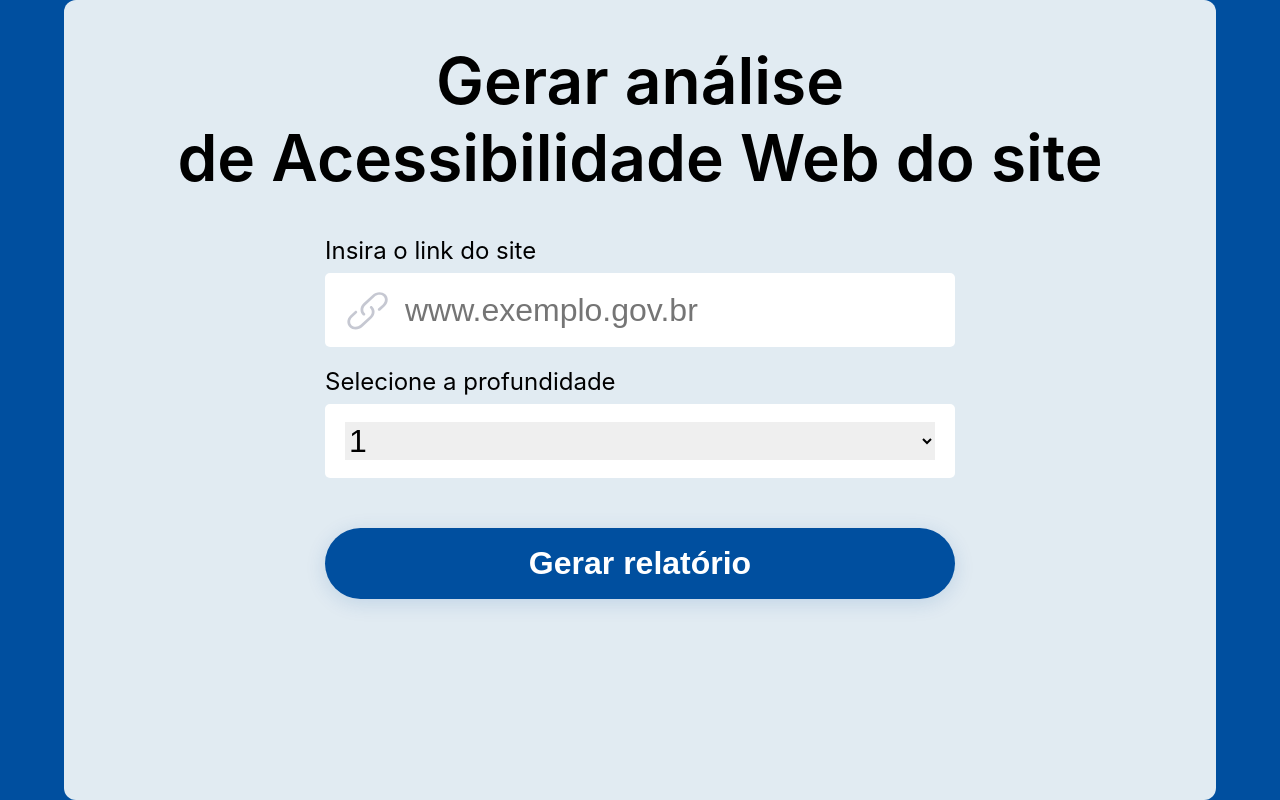
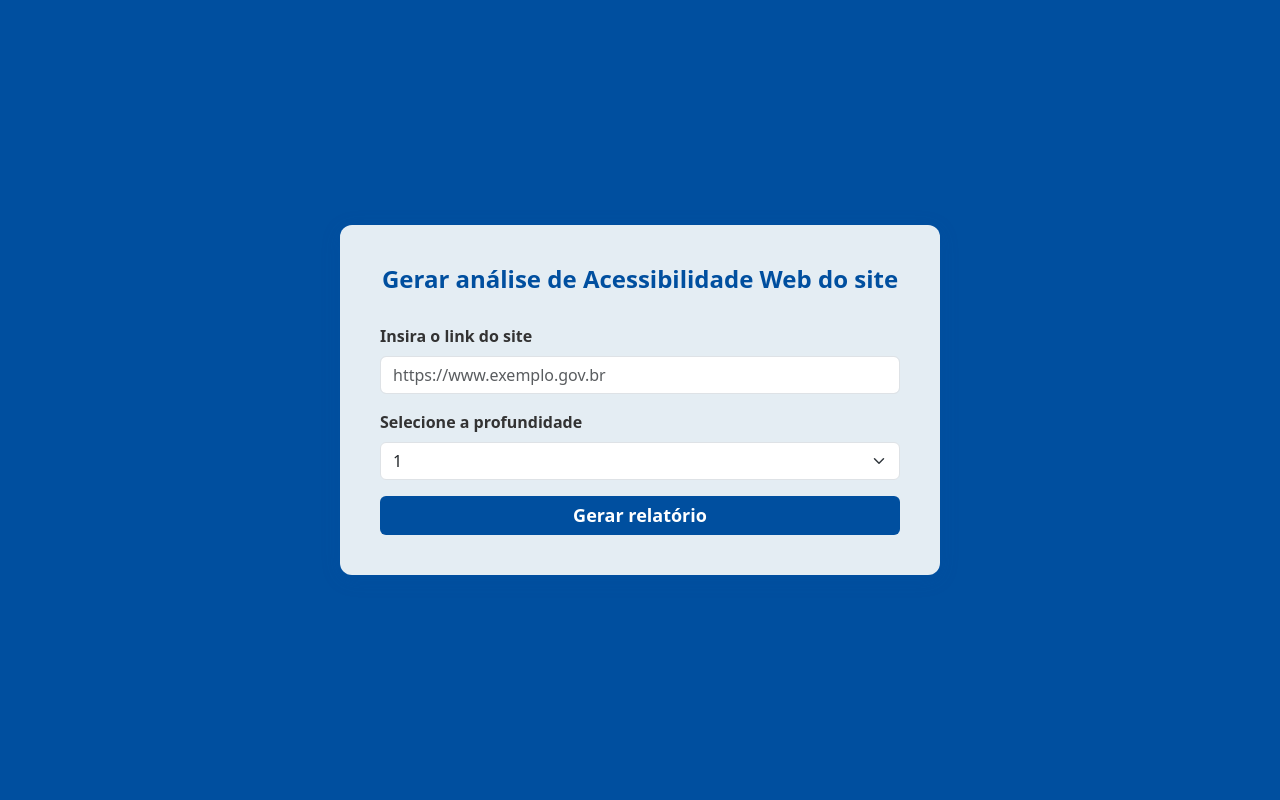
Before and after one commit to fabioramos-02/Acessibilidade, a Django app: page / in a window 1280 px wide. Run offline with Django 5.2, Linux system fonts and the light colour scheme.

Commit message:
refatoração do formulário e estilos da página de análise de acessibilidade; adição de modal de carregamento

```diff
--- a/acessibilidade/meu_app/forms.py
+++ b/acessibilidade/meu_app/forms.py
@@ -1,6 +1,7 @@
 from django import forms
 
 class AnalisarSiteForm(forms.Form):
+
     url = forms.URLField(
         label="Insira o link do site",
         required=True
--- a/acessibilidade/meu_app/static/css/styles.css
+++ b/acessibilidade/meu_app/static/css/styles.css
@@ -1,165 +1,45 @@
-/* Estilo para a página principal */
 body {
-    margin: 0;
-    font-family: 'Inter', sans-serif;
+    background-color: #004F9F;
+    color: #fff;
+    height: 100vh;
     display: flex;
     justify-content: center;
     align-items: center;
+}
+.content-container {
+    background-color: #e4edf3;
+    border-radius: 12px;
+    padding: 40px;
+    box-shadow: 0px 4px 20px rgba(0, 79, 159, 0.15);
+    width: 100%;
+    max-width: 600px;
+}
+.content-container h1 {
+    color: #004F9F;
+    text-align: center;
+    margin-bottom: 30px;
+    font-size: 24px;
+    font-weight: bold;
+}
+.btn-primary {
     background-color: #004F9F;
-    height: 100vh;
+    border: none;
+    font-size: 18px;
+    font-weight: bold;
+    transition: background-color 0.3s ease;
 }
-
-/* Contêiner principal */
-.main-container {
-    display: flex;
-    justify-content: center;
-    align-items: center;
-    background-color: #004F9F;
-    height: 100%;
-    width: 100%;
-}
-
-/* Contêiner do conteúdo */
-.content-container {
-    width: 1812px;
-    height: 800px;
-    max-width: 90%;
-    background: rgba(228, 237, 243, 0.99);
-    border-radius: 12px;
-    display: flex;
-    flex-direction: column;
-    align-items: center;
-}
-
-/* Estilo do Título */
-h1 {
-    font-size: 64px;
-    font-weight: 600;
-    color: black;
-    text-align: center;
-    margin-bottom: 40px;
-    line-height: 1.2;
-}
-
-/* Grupos de inputs */
-.input-group {
-    margin-bottom: 20px;
-    width: 100%;
-    text-align: left;
-}
-
-/* Estilo do Label */
-label {
-    font-size: 24px;
-    color: black;
-    font-weight: 400;
-    margin-bottom: 8px;
-    display: block;
-}
-
-/* Contêiner do input de URL */
-.url-input-container {
-    display: flex;
-    align-items: center;
-    background-color: white;
-    border-radius: 5px;
-    padding: 0 20px;
-    height: 74px;
-}
-
-.icon-placeholder {
-    width: 50px;
-    height: 40px;
-    opacity: 0.5;
-    margin-right: 15px;
-    background-image: url(../svg/url.svg);
-}
-
-/* Estilo do Input de URL */
-input[type="url"] {
-    width: 100%;
-    border: none;
-    font-size: 32px;
-    color: #B5B5B5;
-    font-weight: 400;
-    outline: none;
-    padding: 0;
-}
-
-/* Contêiner do seletor de profundidade */
-.depth-selector {
-    display: flex;
-    align-items: center;
-    background-color: white;
-    border-radius: 5px;
-    height: 74px;
-    padding: 0 20px;
-}
-
-select {
-    border: none;
-    font-size: 32px;
-    font-weight: 400;
-    color: black;
-    width: 100%;
-    outline: none;
-}
-
-/* Botão de Envio */
-button {
-    background-color: #004F9F;
-    color: white;
-    font-size: 32px;
-    font-weight: 600;
-    padding: 17px 0;
-    width: 630px;
-    max-width: 100%;
-    border: none;
-    border-radius: 60px;
-    cursor: pointer;
-    margin-top: 30px;
-    box-shadow: 0px 4px 20px rgba(0, 79, 159, 0.15);
-    transition: background-color 0.3s;
-}
-
-button:hover {
+.btn-primary:hover {
     background-color: #003366;
 }
-
-/* Estilos para o modal */
-.modal {
-    display: none; /* Oculto por padrão */
-    position: fixed;
-    z-index: 1000; /* Aparece acima de outros elementos */
-    left: 0;
-    top: 0;
-    width: 100%;
-    height: 100%;
-    background-color: rgba(0, 0, 0, 0.5); /* Fundo semitransparente */
-    justify-content: center;
-    align-items: center;
+.form-label {
+    color: #333;
+    font-weight: bold;
 }
-
-/* Conteúdo do modal */
 .modal-content {
-    background-color: #fff;
-    padding: 20px;
-    border-radius: 5px;
-    text-align: center;
+    background-color: #004F9F;
+    color: #fff;
 }
-
-/* Spinner de carregamento */
-.spinner {
-    border: 4px solid rgba(0, 0, 0, 0.1);
-    border-top: 4px solid #0056b3;
-    border-radius: 50%;
-    width: 40px;
-    height: 40px;
-    animation: spin 1s linear infinite;
-    margin: 0 auto 10px;
+.spinner-border {
+    width: 3rem;
+    height: 3rem;
 }
-
-@keyframes spin {
-    0% { transform: rotate(0deg); }
-    100% { transform: rotate(360deg); }
-}
--- a/acessibilidade/meu_app/templates/meu_app/index.html
+++ b/acessibilidade/meu_app/templates/meu_app/index.html
@@ -5,62 +5,48 @@
     <meta charset="UTF-8">
     <meta name="viewport" content="width=device-width, initial-scale=1.0">
     <title>Gerar Análise de Acessibilidade Web do Site</title>
-    <link rel="stylesheet" href="{% static 'css/styles.css' %}">
+    <link href="https://cdn.jsdelivr.net/npm/bootstrap@5.3.0-alpha3/dist/css/bootstrap.min.css" rel="stylesheet">
+    <link rel="stylesheet" href="{% static 'css/styles.css' %}" />
 </head>
 <body>
-    <div class="main-container">
     <div class="content-container">
-            <h1>Gerar análise<br>de Acessibilidade Web do site</h1>
+        <h1>Gerar análise de Acessibilidade Web do site</h1>
         <form id="analisarForm" method="post" action="{% url 'index' %}">
             {% csrf_token %}
-
-                <div class="inputs-row">
-                    <!-- Campo de URL -->
-                    <div class="input-group">
-                        <label for="url">Insira o link do site</label>
-                        <div class="url-input-container">
-                            <span class="icon-placeholder"></span>
-                            <input type="url" id="url" name="url" placeholder="www.exemplo.gov.br" required>
+            <div class="mb-3">
+                <label for="url" class="form-label">Insira o link do site</label>
+                <input type="url" id="url" name="url" class="form-control" placeholder="https://www.exemplo.gov.br" required>
             </div>
-                    </div>
-
-                    <!-- Campo de Profundidade -->
-                    <div class="input-group">
-                        <label for="profundidade">Selecione a profundidade</label>
-                        <div class="depth-selector">
-                            <select id="profundidade" name="profundidade">
+            <div class="mb-3">
+                <label for="profundidade" class="form-label">Selecione a profundidade</label>
+                <select id="profundidade" name="profundidade" class="form-select">
                     <option value="1">1</option>
                     <option value="2">2</option>
                     <option value="3">3</option>
                     <option value="0">Sem profundidade</option>
                 </select>
             </div>
+            <button type="submit" class="btn btn-primary w-100">Gerar relatório</button>
+        </form>
+    </div>
+
+    <!-- Modal de Carregamento -->
+    <div class="modal fade" id="loadingModal" tabindex="-1" aria-labelledby="loadingModalLabel" aria-hidden="true">
+        <div class="modal-dialog modal-dialog-centered">
+            <div class="modal-content text-center">
+                <div class="modal-body">
+                    <div class="spinner-border text-light" role="status">
+                        <span class="visually-hidden">Carregando...</span>
+                    </div>
+                    <p class="mt-3">Carregando...</p>
+                </div>
+            </div>
         </div>
     </div>
 
-                <button type="submit">Gerar relatório</button>
-            </form>
-        </div>
-    </div>
+    <script src="https://cdn.jsdelivr.net/npm/bootstrap@5.3.0-alpha3/dist/js/bootstrap.bundle.min.js"></script>
+    <script>
 
-    <!-- Modal de Carregamento -->
-    <div id="loadingModal" class="modal">
-        <div class="modal-content">
-            <div class="spinner"></div>
-            <p>Carregando...</p>
-        </div>
-    </div>
-
-    <script>
-        // Seleciona o formulário e o modal
-        const form = document.getElementById('analisarForm');
-        const loadingModal = document.getElementById('loadingModal');
-
-        // Adiciona um ouvinte de evento para o envio do formulário
-        form.addEventListener('submit', function(event) {
-            // Exibe o modal de carregamento
-            loadingModal.style.display = 'flex';
-        });
     </script>
 </body>
 </html>
--- a/acessibilidade/meu_app/views.py
+++ b/acessibilidade/meu_app/views.py
@@ -11,7 +11,10 @@ from django.http import FileResponse, Http404
 
 def index(request):
     if request.method == 'POST':
+        print(request.POST)
         form = AnalisarSiteForm(request.POST)
+
+
         if form.is_valid():
             # Obtenha os dados do formulário
             url = form.cleaned_data['url']
```
Also changed, not shown: acessibilidade/meu_app/static/js/script.js (+4 -5 lines), acessibilidade/db.sqlite3. Lines whose indentation alone changed are shown as unchanged.
